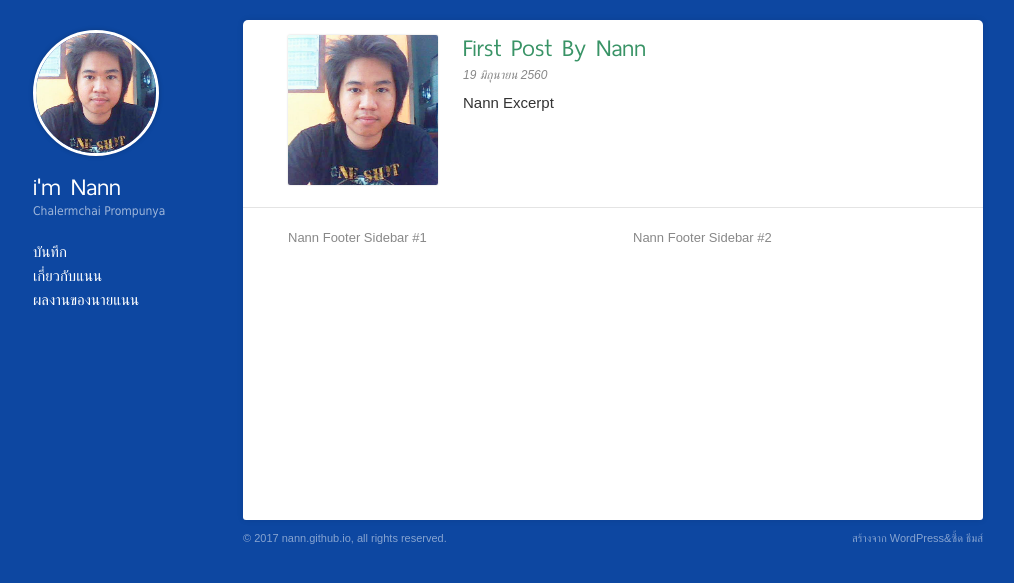
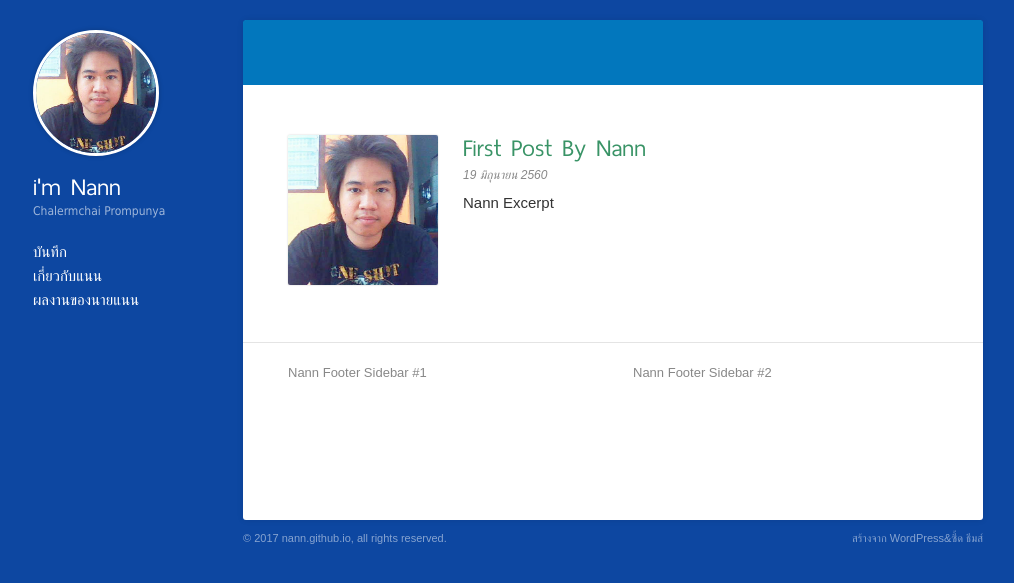
Before and after one commit to Nann/nann.github.io, a Jekyll site: the page built from blog/index.html, in a window 1280 px wide. Shown: the top 583 px of the page, without its empty margins (132-1146 px from the left). Built offline with Jekyll 4.4.1, drawn with Linux system fonts in a browser that asks for light colours.

Commit message:
Fix post display

```diff
--- a/_layouts/post.html
+++ b/_layouts/post.html
@@ -31,9 +31,12 @@ layout: default
 </header>
 <div id="main" class="group">
     <div id="content" class="group" role="main">
-
-        {{ content }}
-
+        <div id="intro">
+            <h1>{{ post.title }}</h1>
+        </div>
+        <div class="items group">
+            {{ content }}
+        </div>
         <div id="foot-widgets">
             <ul id="foot-widget">
                 <li>Nann Footer Sidebar #1</li>
```
